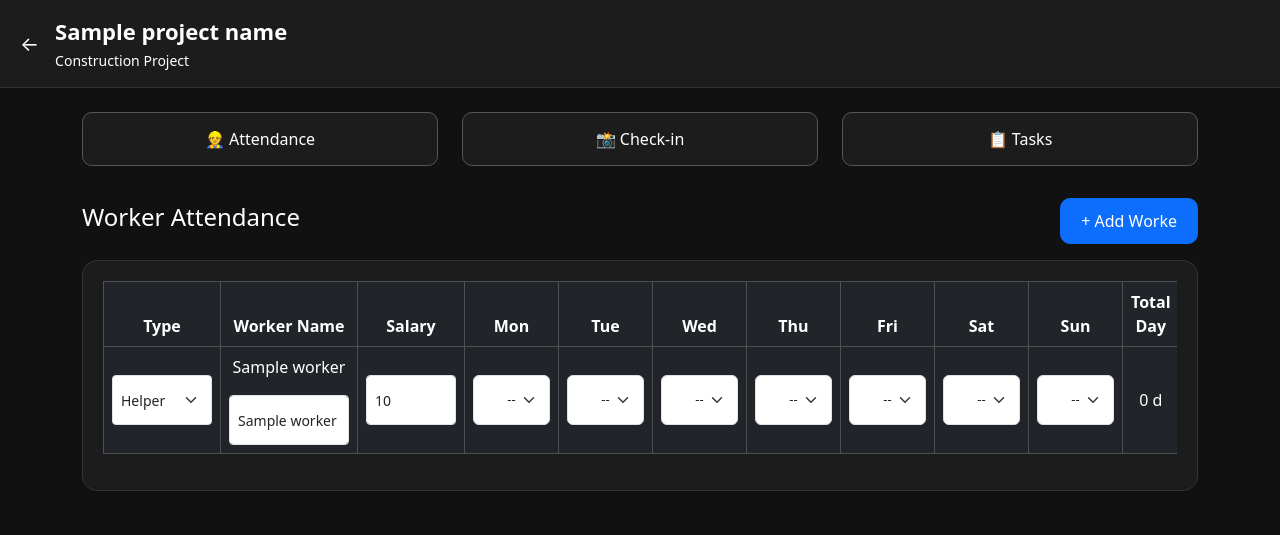
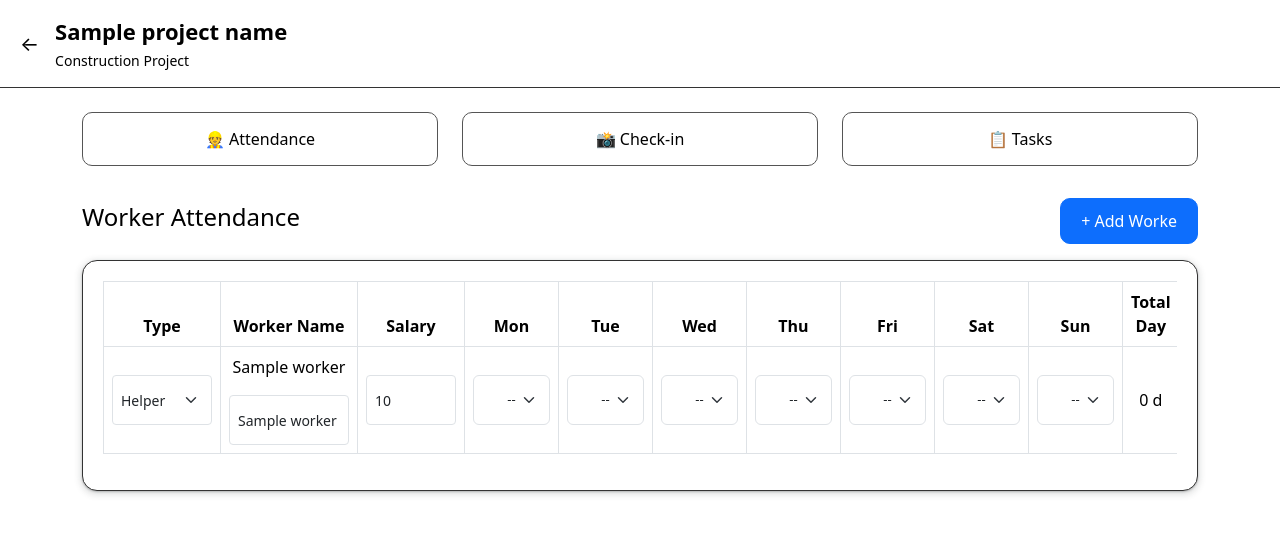
Before and after one commit to pythonprogrammerRaji/BuiltlineConstruction-attendance-system, a Flask app: template templates/project_page.html in a window 1280 px wide. Shown: the top 535 px of the page. Run offline with Flask 3, Linux system fonts and the light colour scheme; the template is opened without the code that fills it: most values are stand-ins (such as "Sample title", 1, 10 or a date in 2020); parts of the project's set-up code (start-up, migrations or seed data) failed here and were passed over.

Commit message:
modified the project

```diff
--- a/templates/project_page.html
+++ b/templates/project_page.html
@@ -10,8 +10,8 @@
     <style>
 
         body{
-            background:#111;
-            color:white;
+            background:#fff;
+            color:#000;
         }
         /* widened dropdown so values like "1.5d" are not cut off */
         .attendance-select{
@@ -23,15 +23,16 @@
         }
 
         .top-header{
-            background:#1c1c1c;
+            background:#fff;
             padding:15px 20px;
             border-bottom:1px solid #333;
+            color: #000;
         }
 
         .back-btn{
             border:none;
             background:none;
-            color:white;
+            color:#000;
             font-size:20px;
         }
 
@@ -43,8 +44,8 @@
         .tab-btn{
             width:100%;
             border:1px solid #555;
-            background:#1c1c1c;
-            color:white;
+            background:#fff;
+            color:#000;
             padding:14px;
             border-radius:10px;
             transition:0.3s;
@@ -52,13 +53,17 @@
 
         .tab-btn:hover{
             background:#2b2b2b;
+             color:#fff;
         }
 
         .section-card{
-            background:#1c1c1c;
+            background:#fff;
             border-radius:15px;
             padding:20px;
             border:1px solid #333;
+            color: #000;
+            box-shadow: rgba(60, 64, 67, 0.3) 0px 1px 2px 0px, rgba(60, 64, 67, 0.15) 0px 2px 6px 2px;
+
         }
 
         .add-btn{
@@ -118,7 +123,6 @@
         <!-- Tabs -->
         <div class="row mb-4">
             <div class="col-md-4 mb-2">
-
                 <button class="tab-btn" onclick="showSection('attendance')">👷 Attendance </button>
             </div>
 
@@ -144,7 +148,7 @@
 
             <div class="table-responsive">
 
-                <table  class="table table-dark table-bordered align-middle text-center">
+                <table  class="table table-bordered align-middle text-center">
 
                     <thead>
                         <tr>
@@ -411,7 +415,7 @@
                         {% endfor %}
 
                         {% if tasks|length == 0 %}
-                        <p class="text-white" style="font-size:13px;">
+                        <p style="font-size:13px;">
                         No tasks assigned yet. Contact your admin.
                         </p>
                         {% endif %}
@@ -486,7 +490,7 @@
             </div>
             </div>
 
-
+</body>
 
 
 
--- a/templates/register.html
+++ b/templates/register.html
@@ -19,7 +19,7 @@
 
         <div class="text-center mb-4">
             <h2 class="fw-bold">Create Account</h2>
-            <p class="text-muted">Construction Management System</p>
+            <p class="text-muted">Builtline Construction Management System</p>
         </div>
 
         <form action="/register" method="POST">
```
